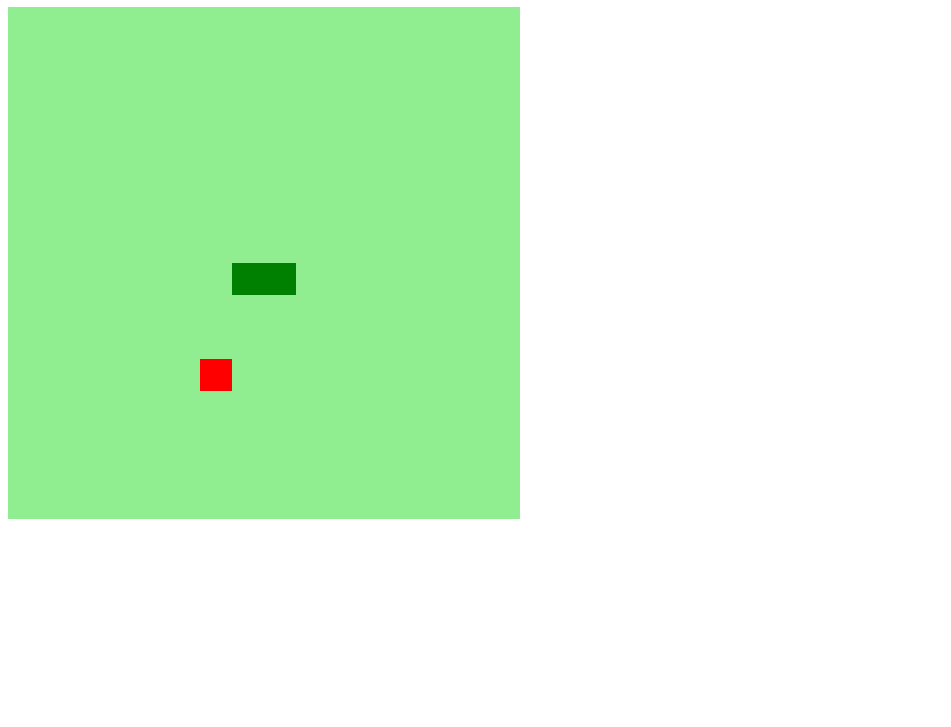
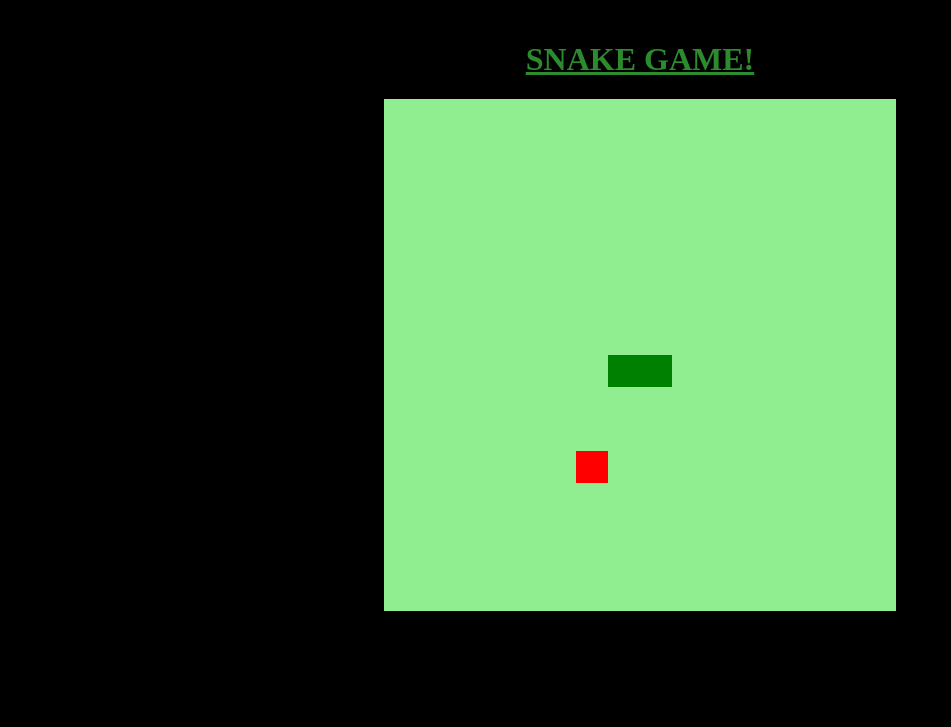
Before and after one commit to silvadeandre/Snake_Game, a plain HTML site: page index.html in a window 1280 px wide. Shown: the part 73-800 px from the top of the page, without its empty margins (0-951 px from the left). Drawn offline with Linux system fonts and the light colour scheme.

Commit message:
Commit final

```diff
--- a/css/style.css
+++ b/css/style.css
@@ -1,3 +1,10 @@
 body {
-
+   background-color: black;
+   height: 95vh;
+   width: 95;
+   display: flex;
+   justify-content: center;
+   align-items: center;
+   flex-direction: column;
+   color: rgb(44, 139, 44);
 }
--- a/index.html
+++ b/index.html
@@ -10,7 +10,7 @@
    <!--o defer é importante para fazer o js ser carregado no final-->
 </head>
 <body>
-   <h1>Snake Game!</h1>
+   <h1><ins>SNAKE GAME!</ins></h1>
    <canvas id="snake" width="512" height="512"></canvas>
    <!--o canvas é um elemento que trabalha a parte gráfica do jogo, vídeo, apresentação de fotos. Para trazer ele para o arquivo js, foi utilizado o elemento document.getElementById com a id "snake" criada ali no canvas-->
    <!--também usei uma altura e largura para o canvas-->
```
